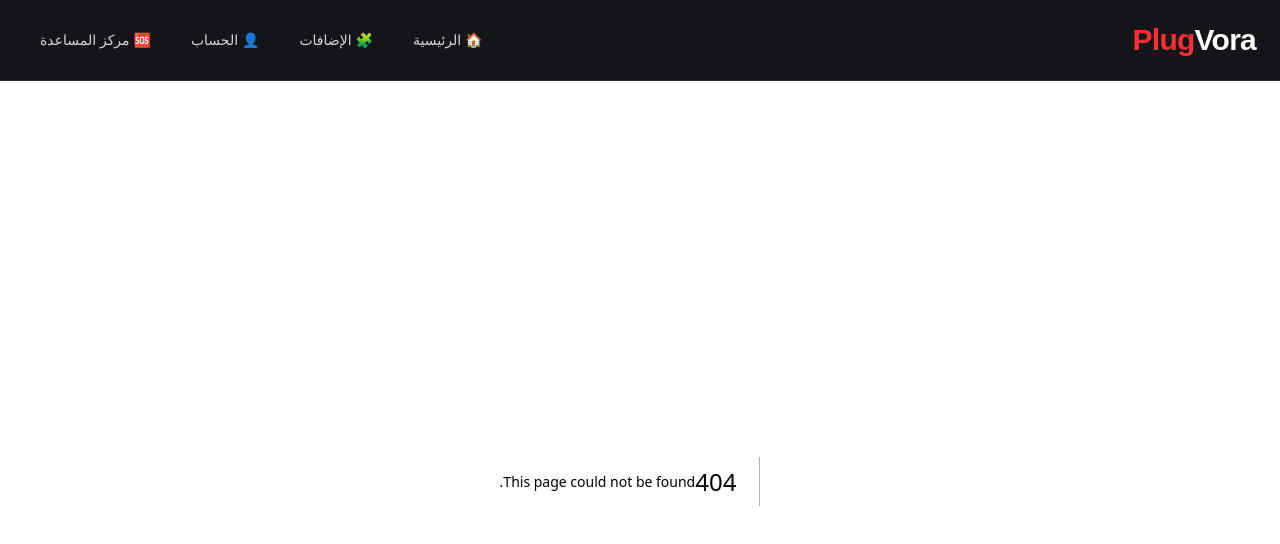
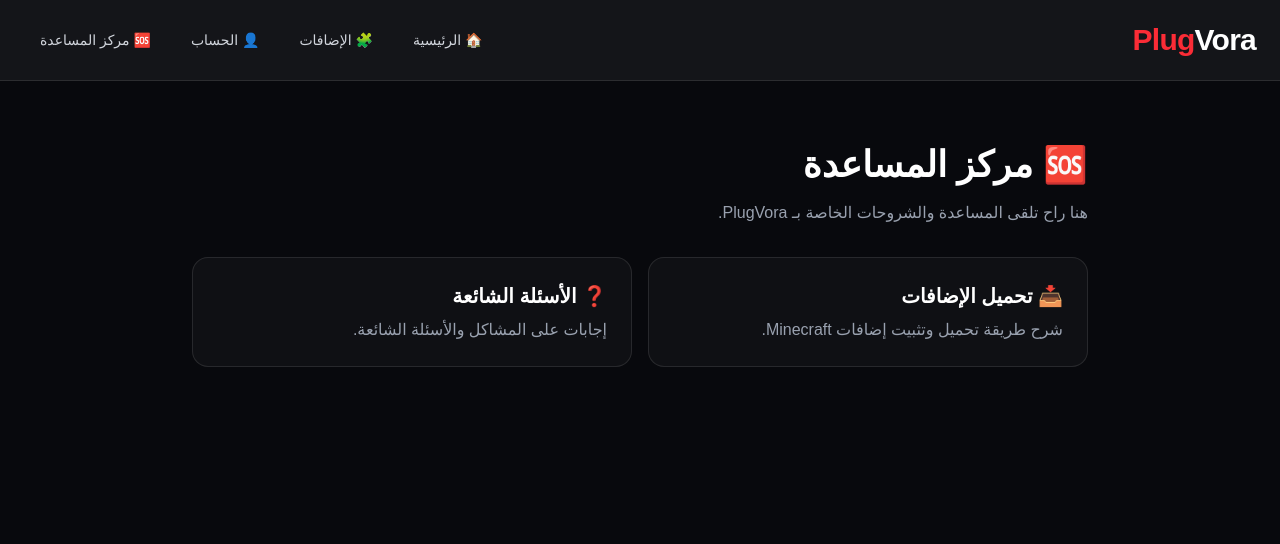
Before and after one commit to hslprrt-commits/6PlugVora, a Next.js app in the folder plugvora-app/: page /app/help in a window 1280 px wide. Before the commit this address had no page. Shown: the top 544 px of the page. Built offline with nearby package versions, Linux system fonts and the light colour scheme.

Commit message:
Create app/help/page.tsx

```diff
--- /dev/null
+++ b/plugvora-app/app/app/help/page.tsx
@@ -0,0 +1,32 @@
+export default function HelpPage() {
+  return (
+    <main
+      dir="rtl"
+      className="min-h-screen bg-[#08090d] px-6 py-16 text-white"
+    >
+      <div className="mx-auto max-w-4xl">
+        <h1 className="text-4xl font-black">🆘 مركز المساعدة</h1>
+
+        <p className="mt-4 text-gray-400">
+          هنا راح تلقى المساعدة والشروحات الخاصة بـ PlugVora.
+        </p>
+
+        <div className="mt-8 grid gap-4 sm:grid-cols-2">
+          <div className="rounded-2xl border border-white/10 bg-white/[0.03] p-6">
+            <h2 className="text-xl font-bold">📥 تحميل الإضافات</h2>
+            <p className="mt-2 text-gray-400">
+              شرح طريقة تحميل وتثبيت إضافات Minecraft.
+            </p>
+          </div>
+
+          <div className="rounded-2xl border border-white/10 bg-white/[0.03] p-6">
+            <h2 className="text-xl font-bold">❓ الأسئلة الشائعة</h2>
+            <p className="mt-2 text-gray-400">
+              إجابات على المشاكل والأسئلة الشائعة.
+            </p>
+          </div>
+        </div>
+      </div>
+    </main>
+  );
+}
```
